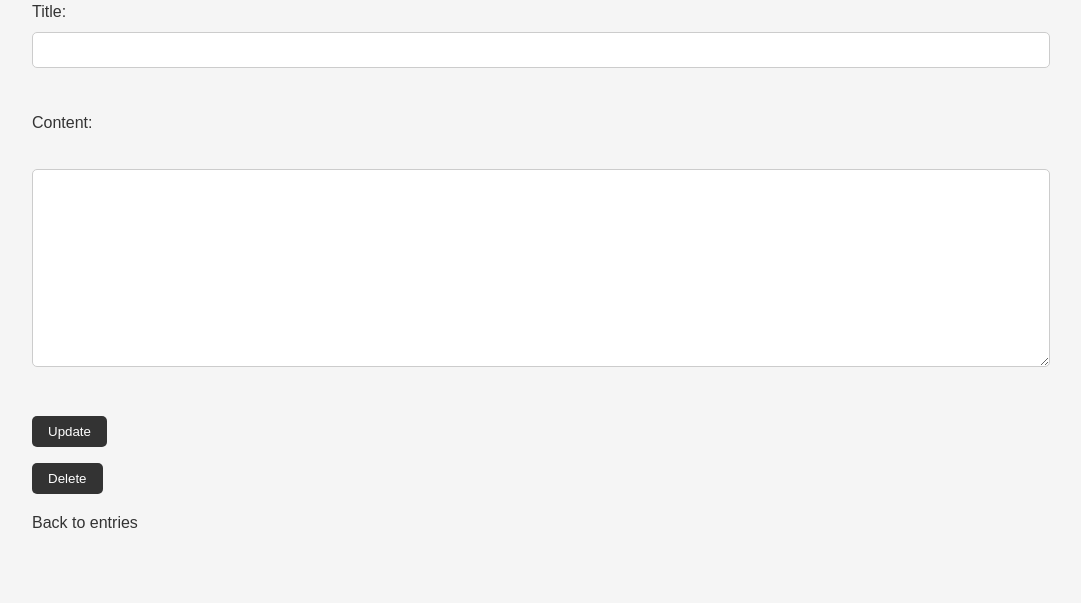
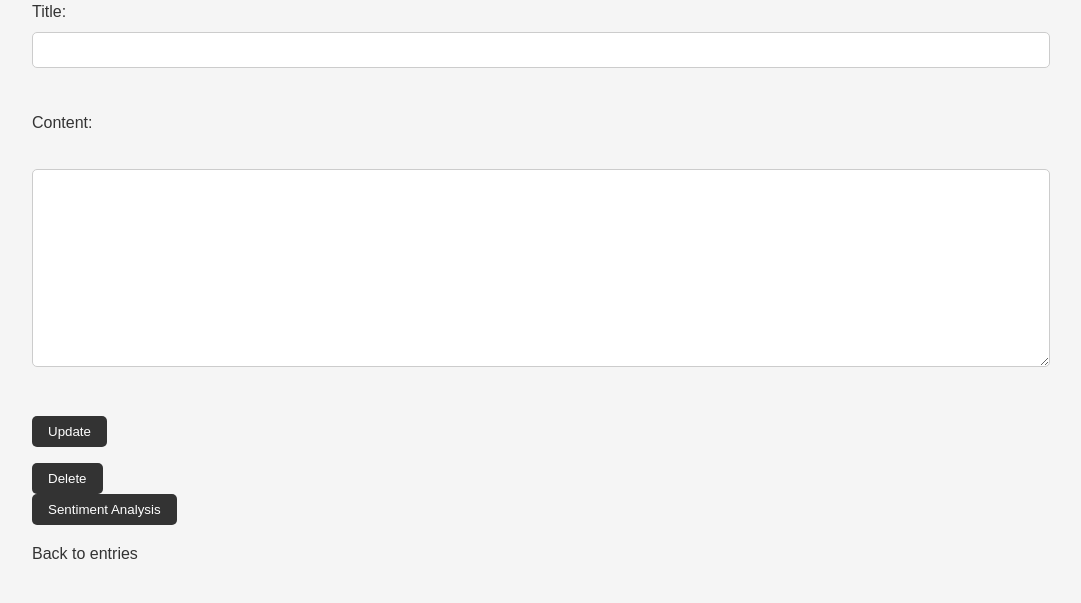
Before and after one commit to kayasuu/aijournal, a Flask app: page /forms/entries/edit/1 in a window 1280 px wide. Shown: the part 197-800 px from the top of the page, without its empty margins (108-1189 px from the left). Run offline with Flask 3, Linux system fonts and the light colour scheme; the visitor is signed in with stand-in values (Sample User, id 1); data that the repository does not hold is empty; some libraries are stand-ins or nearby versions.

Commit message:
most recent changes with a working sentiment AI

```diff
--- a/app.py
+++ b/app.py
@@ -1,6 +1,7 @@
 from flask import Flask, render_template, request, redirect, session, jsonify
 # from chatbot import chatbot_response
 from models import common, user
+from sentiment_analysis import gpt_classify_sentiment, emotions
 import os
 import openai
 import bcrypt
@@ -47,13 +48,18 @@ def add_entry_form():
     else:
        return redirect("/login")
 
+
 @app.route('/api/entries/add', methods=['POST'])
 def add_entry():
     title = request.form['title']
     content = request.form['content']
     user_id = session['user_id']
 
-    common.sql_write("INSERT INTO journal_entries (user_id, title, content) VALUES (%s, %s, %s);", [user_id, title, content])
+    # Analyze the sentiment
+    sentiment = gpt_classify_sentiment(content)
+
+    # Save the entry with the sentiment
+    common.sql_write("INSERT INTO journal_entries (user_id, title, content, sentiment) VALUES (%s, %s, %s, %s);", [user_id, title, content, sentiment])
 
     return redirect('/entries')
 
@@ -75,10 +81,13 @@ def edit_entry_form(entry_id):
 def edit_entry(entry_id):
     title = request.form['title']
     content = request.form['content']
-    user_id = session["user_id"]
 
-    common.sql_write("UPDATE journal_entries SET title=%s, content=%s, updated_at=CURRENT_TIMESTAMP WHERE entry_id=%s AND user_id=%s",
-        [title, content, entry_id, user_id])
+    # Analyze the sentiment
+    sentiment = gpt_classify_sentiment(content, emotions)
+
+    # Update the entry with the new sentiment
+    common.sql_write("UPDATE journal_entries SET title=%s, content=%s, updated_at=CURRENT_TIMESTAMP, sentiment=%s WHERE entry_id=%s",
+        [title, content, sentiment, entry_id])
 
     return redirect('/entries')
 
@@ -121,8 +130,20 @@ def signup_action():
   user.add_user(request.form.get("email"), request.form.get("user_name"), request.form.get("password"))
   return redirect("/login")
 
+@app.route('/api/entries/<entry_id>/sentiment', methods=['POST'])
+def analyze_sentiment(entry_id):
+    # Get the journal entry text
+    connection = psycopg2.connect(host=os.getenv("PGHOST"), user=os.getenv("JUSER"), password=os.getenv("PGPASSWORD"), port=os.getenv("PGPORT"), dbname=os.getenv("PGDATABASE"))
+    cursor = connection.cursor()
+    cursor.execute("SELECT content FROM journal_entries WHERE entry_id=%s", (entry_id,))
+    content = cursor.fetchone()[0]
+    connection.close()
 
+    # Analyze the sentiment
+    sentiment = gpt_classify_sentiment(content)
 
+    # Return the sentiment as a JSON response
+    return jsonify({"sentiment": sentiment})
 
 if __name__ == '__main__':
     app.run(debug=True, port=os.getenv("PORT", default=5000))
--- a/journal.sql
+++ b/journal.sql
@@ -6,5 +6,6 @@ CREATE TABLE journal_entries (
     title TEXT NOT NULL,
     content TEXT NOT NULL,
     created_at TIMESTAMP NOT NULL DEFAULT CURRENT_TIMESTAMP,
-    updated_at TIMESTAMP NOT NULL DEFAULT CURRENT_TIMESTAMP
+    updated_at TIMESTAMP NOT NULL DEFAULT CURRENT_TIMESTAMP,
+    sentiment TEXT
 );
--- /dev/null
+++ b/sentiment_analysis.py
@@ -0,0 +1,34 @@
+import openai
+import os
+
+openai.api_key = open('key.txt').read().strip('\n')
+
+def gpt_classify_sentiment(prompt):
+    # system_prompt = f'''You are an emotionally intelligent assistant.
+    # Classify the sentiment of the user's text with ONLY ONE OF THE FOLLOWING EMOTIONS:
+    # {emotions}.
+    # After classifying the text, responpint with the emotion ONLY.'''
+
+    system_prompt = f'''
+    You are an AI trained to provide top-tier advice on personal growth and self-improvement,
+    with the expertise of a professional clinical psychologist and performance coach.
+    Your mission is to help users reflect on their day and come up with actionable steps
+    to optimize their performance the following day. Based on the user's input, generate a thoughtful response
+    that addresses their concerns or thoughts, and provide meaningful questions or suggestions
+    to help them take action tomorrow. Your response should be concise, empathetic, supportive, and focused on promoting positive change.
+    '''
+    response = openai.ChatCompletion.create(
+        model='gpt-3.5-turbo',
+        messages=[
+            {'role': 'system', 'content': system_prompt},
+            {'role': 'user', 'content': prompt}
+        ],
+        # max_tokens=20,
+        temperature=0
+    )
+    r = response['choices'][0]['message']['content']
+    if r == '':
+        r = 'N/A'
+    return r
+
+emotions = 'Happy, Sad, Angry, Anxious, Excited, Frustrated, Confident, Fearful, Bored, Grateful, Nervous, Surprised, Calm, Jealous, Lonely, Content, Embarrassed, Overwhelmed, Curious, Disappointed, Amused, Inspired, Disgusted, Guilty, Relieved, Proud, Ashamed, Hopeful, Shy, Skeptical, Apathetic, Melancholic, Agitated, Loving, Envious, Tired, Suspicious, Eager, Hesitant, Shocked, Compassionate, Energized, Bewildered, Resentful, Regretful, Admiration, Despair, Nostalgic, Serene, Vulnerable'
--- a/templates/add_entry.html
+++ b/templates/add_entry.html
@@ -8,7 +8,7 @@
         <input type="text" name="title" required><br><br>
         <label for="content">Content:</label><br>
         <textarea name="content" rows="10" cols="30" required></textarea><br><br>
-        <input type="submit" value="Submit">
+        <input type="submit" value="Add">
     </form>
     <a href="/entries">Back to entries</a>
 </div>
--- a/templates/edit_entry.html
+++ b/templates/edit_entry.html
@@ -13,6 +13,26 @@
     <form action="/api/entries/delete/{{ entry[0] }}" method="POST" onsubmit="return confirm('Are you sure you want to delete this entry?');">
         <input type="submit" value="Delete">
     </form>
+    <form action="{{ url_for('analyze_sentiment', entry_id=entry[0]) }}" method="post" id="sentiment-analysis-form">
+        <input type="submit" value="Sentiment Analysis">
+    </form>
     <a href="/entries">Back to entries</a>
 </div>
+<div id="sentiment-result"></div>
+
+{% block javascript %}
+<script>
+    document.getElementById("sentiment-analysis-form").addEventListener("submit", function(event) {
+        event.preventDefault();
+
+        fetch(event.target.action, {
+            method: "POST"
+        })
+        .then(response => response.json())
+        .then(data => {
+            document.getElementById("sentiment-result").innerText = "Sentiment: " + data.sentiment;
+        });
+    });
+</script>
 {% endblock %}
+{% endblock %}
--- a/templates/entries.html
+++ b/templates/entries.html
@@ -5,6 +5,7 @@
 <div class="container">
     <h1>Journal Entries</h1>
     <a href="/forms/entries/add" class="new-entry-btn">New Entry</a>
+
     <div class="entries-grid">
         {% for entry in entries %}
             <a href="/forms/entries/edit/{{ entry[0] }}" class="entry-card">
```
Also changed, not shown: 1 other file.
